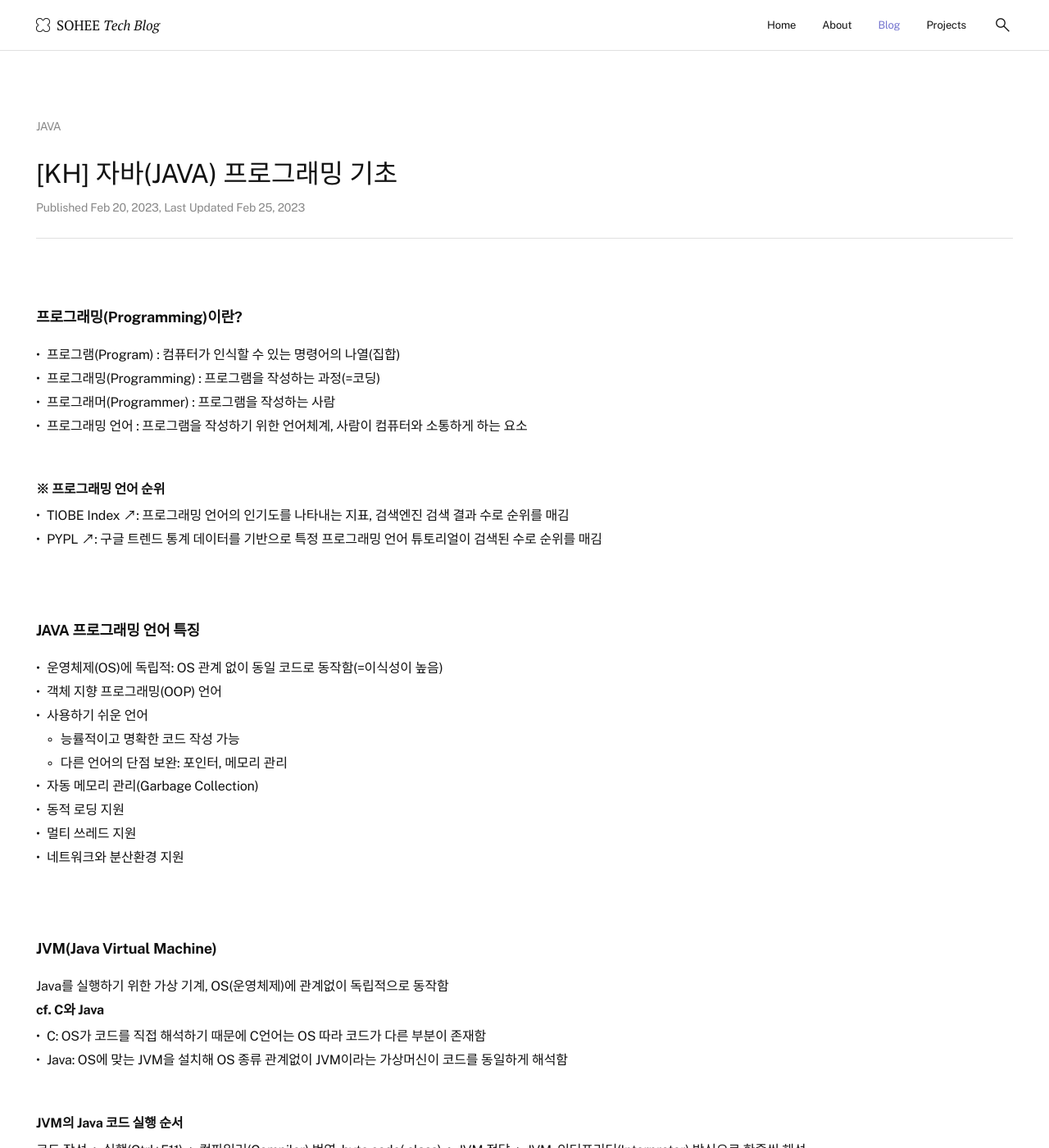
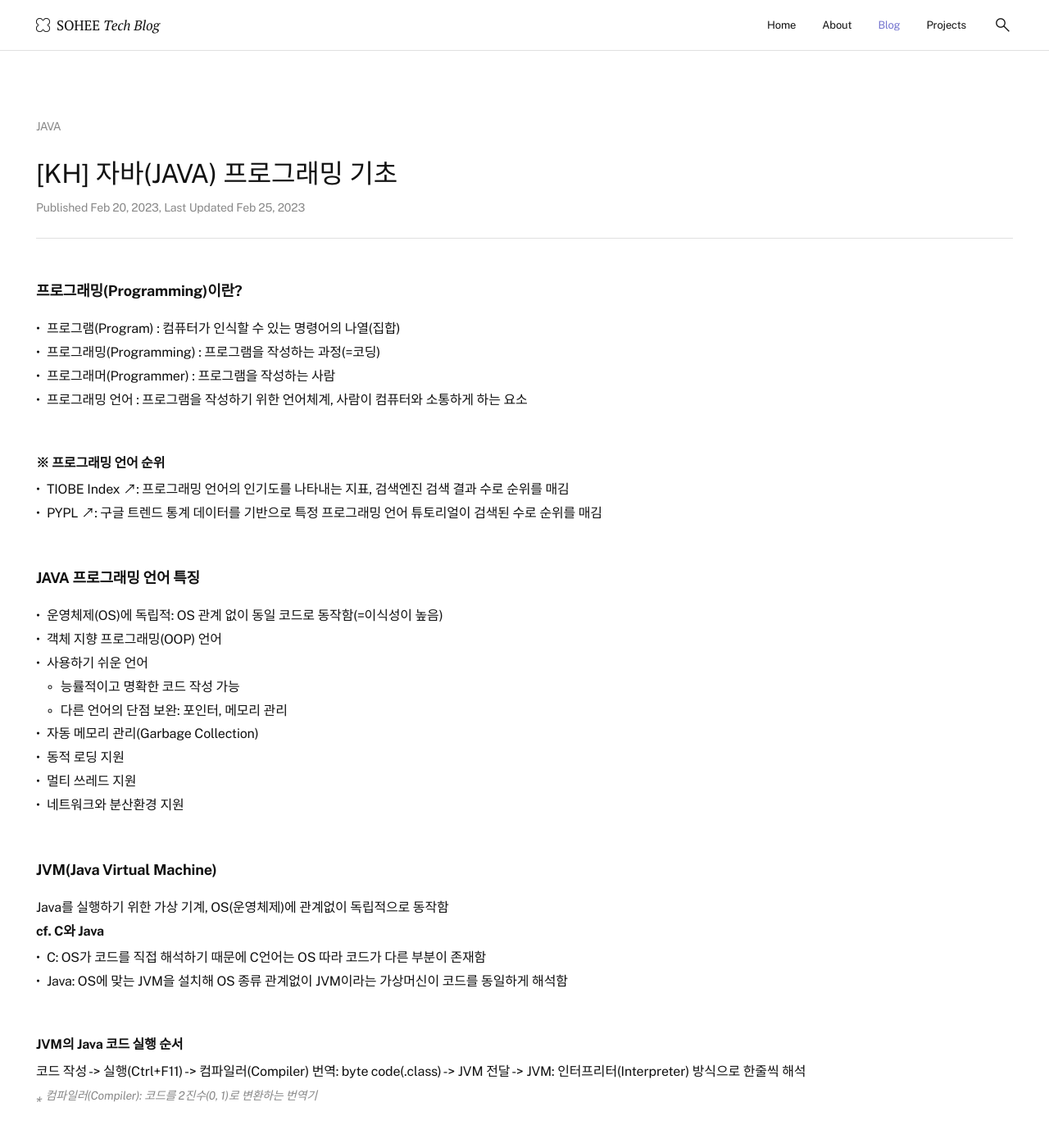
Before and after one commit to soheetech/soheetech.github.io, a Jekyll site: the page built from _posts/2023-02-25-kh-01-java-basic.md, in a window 1280 px wide and 1400 px high. Shown: the whole window at 82% size. Built offline with Jekyll 4.4.1, drawn with Linux system fonts in a browser that asks for light colours.

Commit message:
Update post.css

```diff
--- a/assets/css/post.css
+++ b/assets/css/post.css
@@ -67,7 +67,7 @@
 .post-content h4, .post-content h5 { font-weight: 600; }
 .post-content h4 {
   font-size: 18px;
-  margin-top: var(--size-80);
+  margin-top: var(--size-70);
 }
 .post-content h5 { margin-bottom: var(--size-10); }
 
```
